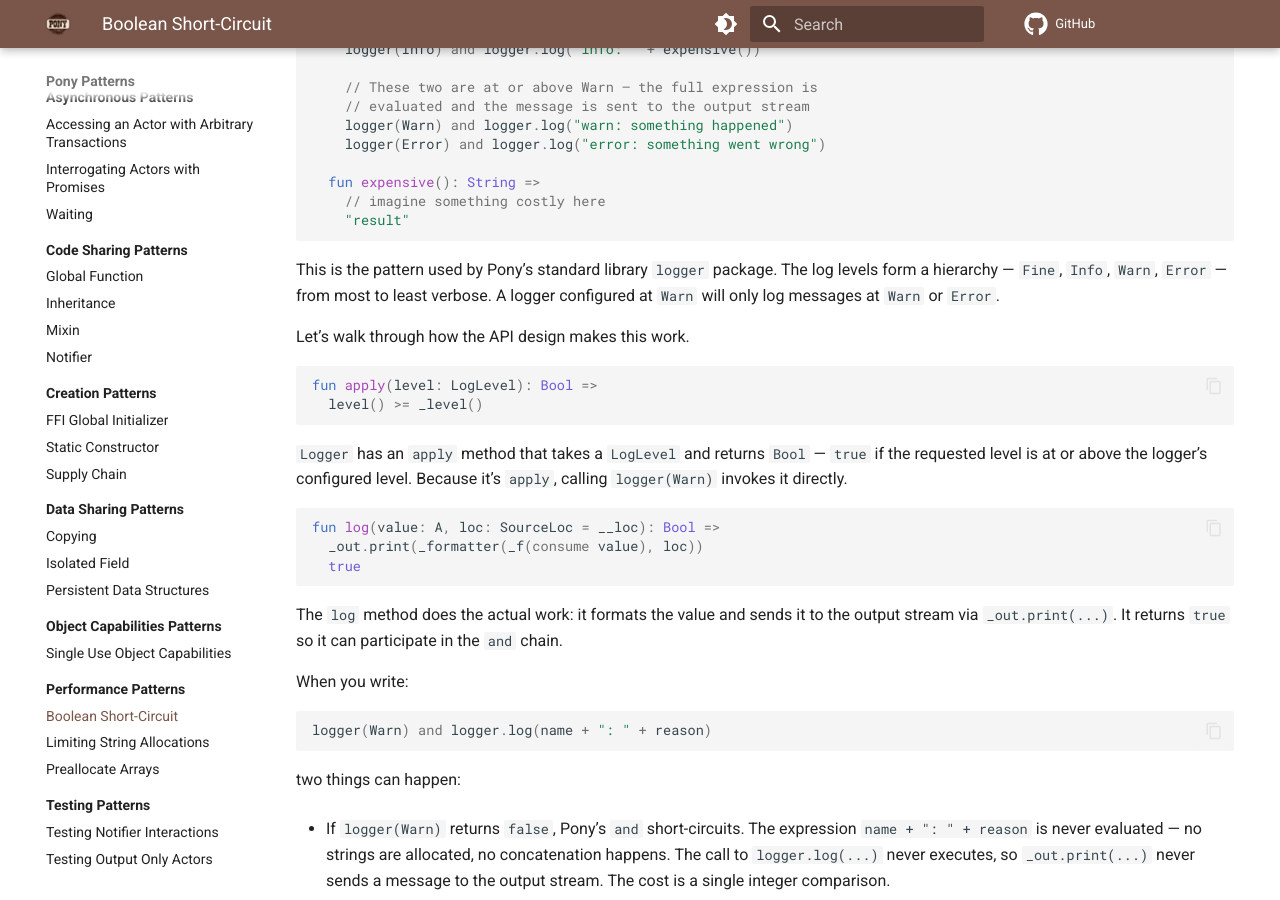
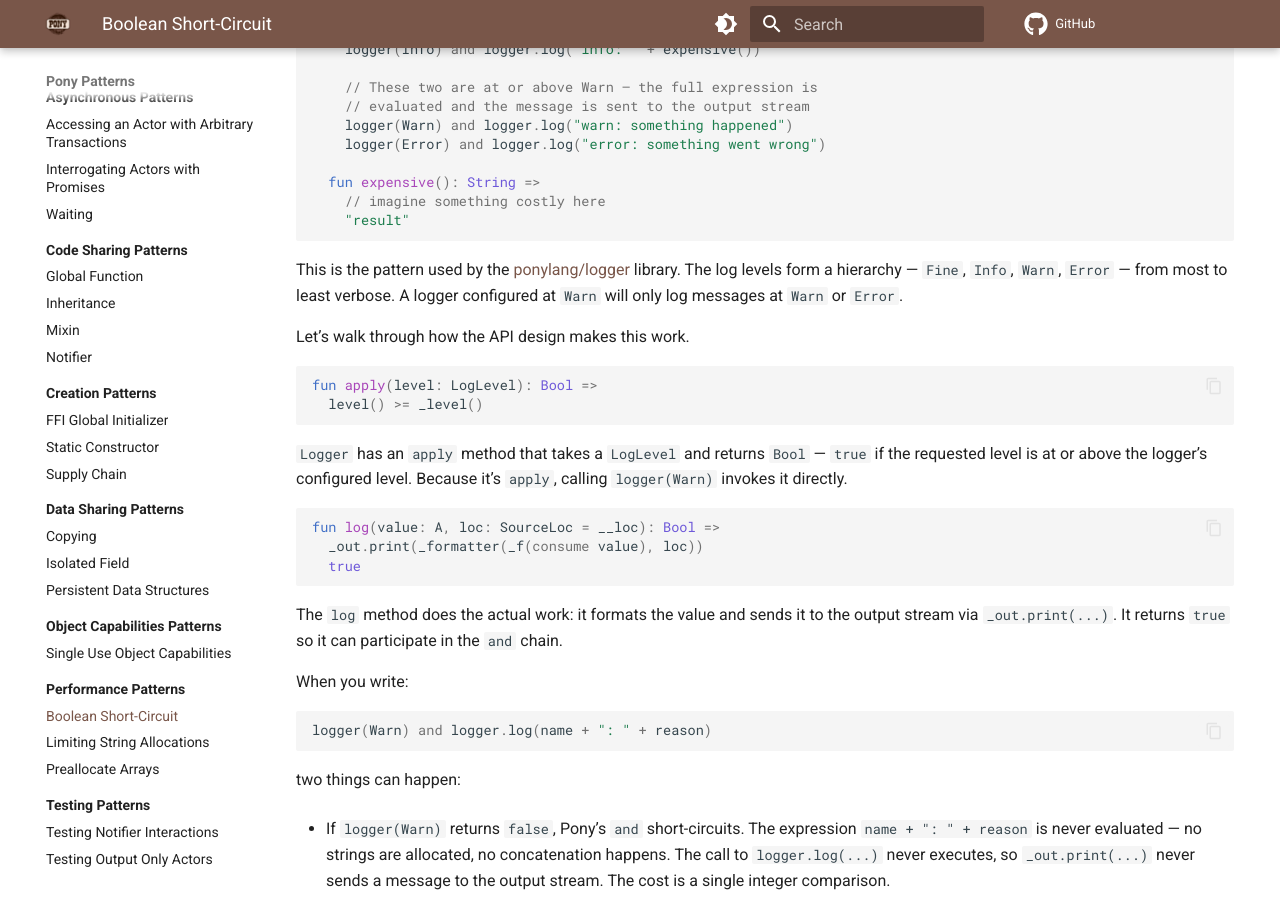
Before and after one commit to ponylang/pony-patterns, an MkDocs documentation site: the page built from docs/performance/boolean-short-circuit.md, in a window 1280 px wide and 900 px high, scrolled down 997 px. Built offline with MkDocs 1.6.1 and Material for MkDocs 9.7.7, drawn with Linux system fonts in a browser that asks for light colours; comment, search, counter and statistics services are not loaded.

Commit message:
Fix: logger is ponylang/logger, not the standard library

````diff
--- a/docs/performance/boolean-short-circuit.md
+++ b/docs/performance/boolean-short-circuit.md
@@ -53,7 +53,7 @@ actor Main
     "result"
 ```
 
-This is the pattern used by Pony's standard library `logger` package. The log levels form a hierarchy — `Fine`, `Info`, `Warn`, `Error` — from most to least verbose. A logger configured at `Warn` will only log messages at `Warn` or `Error`.
+This is the pattern used by the [ponylang/logger](https://github.com/ponylang/logger) library. The log levels form a hierarchy — `Fine`, `Info`, `Warn`, `Error` — from most to least verbose. A logger configured at `Warn` will only log messages at `Warn` or `Error`.
 
 Let's walk through how the API design makes this work.
 
````
